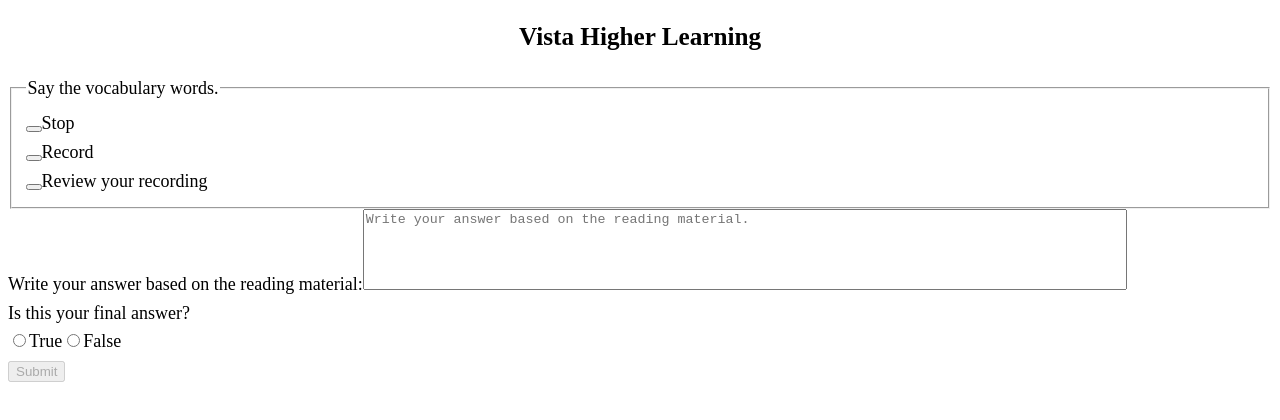
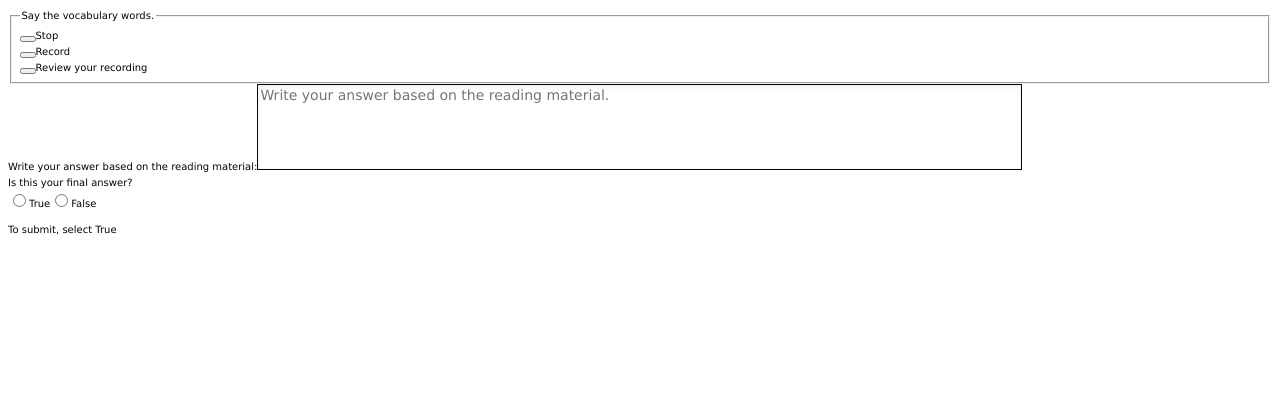
Before and after one commit to james-laff-vista/vista, a React app: page / in a window 1280 px wide. Shown: the top 420 px of the page. Built offline with nearby package versions, Linux system fonts and the light colour scheme.

Commit message:
add color and font size vars, adjust styles, improve accessibility

```diff
--- a/client/components/VocabSubmit.jsx
+++ b/client/components/VocabSubmit.jsx
@@ -14,7 +14,10 @@ const VocabSubmit = () => {
           value='false' onChange={() => setNoSubmit(true)} />
         <label htmlFor='false'>False</label>
       </div>
-      <input type='submit' value='Submit' disabled={noSubmit} />
+      {noSubmit
+        ? <p className='disabled-form-element'>To submit, select True</p>
+        : <input type='submit' value='Submit' />}
+      {/* <input type='submit' value='Submit' disabled={noSubmit} /> */}
     </div>
   );
 };
--- a/client/containers/MainContainer.jsx
+++ b/client/containers/MainContainer.jsx
@@ -7,7 +7,6 @@ const MainContainer = () => {
 
   return (
     <form className="lesson-review">
-      <h1 onClick={() => response.current.focus()}>Vista Higher Learning</h1>
       <VocabButtons response={response} />
       <label className='screen-reader' htmlFor='freeform-response'>
           Write your answer based on the reading material:
--- /dev/null
+++ b/client/scss/_variables.scss
@@ -0,0 +1,15 @@
+$primary-black: #050505;
+$secondary-black: #3B3d3f;
+$light-gray: #cfd2d8;
+$super-light-gray: #f6f9ff;
+
+$primary-color: #1d4289;
+$primary-color-light: #1B3C79;
+$primary-color-dark: #132B58;
+
+$secondary-color: #61170F;
+$secondary-color-light: #781C12;
+
+$font-size--default: 1.6rem;
+$font-size--small: 1.4rem;
+$font-size--large: 2.4rem;
--- a/client/scss/application.scss
+++ b/client/scss/application.scss
@@ -1,16 +1,24 @@
+@import './variables.scss';
+
 html {
-  font-size: 18px;
+  font-size: 62.5%;
+  font-family: 'Verdana', sans-serif;
+  color: $primary-black;
   line-height: 1.6;
 }
 
 h1 {
-  font-size: 1.4em;
+  font-size: $font-size--large;
   text-align: center;
 }
 
 textarea {
   width: 60%;
+  font-size: $font-size--small;
+  font-family: inherit;
   resize: none;
+  border: 1px solid $primary-black;
+  box-shadow: inset 0 2px 4px 0 hsla(0, 0%, 0%, 0.08);
 }
 
 .screen-reader {
@@ -28,6 +36,7 @@ textarea {
 .lesson-review {
   margin: 0 auto;
   max-width: 1400px;
+  font-size: $font-size--default;
   display: flex;
   flex-direction: column;
   justify-content: center;
@@ -42,6 +51,8 @@ textarea {
 
   legend {
     text-align: center;
+    font-size: $font-size--large;
+    font-weight: 600;
   }
 }
 
@@ -51,6 +62,7 @@ textarea {
   flex-direction: column;
   align-items: center;
   text-align: center;
+  font-weight: 600;
 }
 
 .media-button {
@@ -58,27 +70,29 @@ textarea {
   border: 0.75em solid transparent;
   padding: 20px;
   outline: none;
+  background-color: $super-light-gray;
 
   &.active {
-    background-color: yellow;
+    background-color: $light-gray;
   }
 
   &:hover,&:focus {
-    border: 0.75em solid black;
+    border: 0.75em solid $light-gray;
   }
 }
 
 .square {
   height: 50px;
   width: 50px;
-  background-color: red;
+  background-color: $secondary-color;
+  // outline: 5px solid $secondary-color;
 }
 
 .circle {
   height: 50px;
   width: 50px;
   border-radius: 50%;
-  background-color: blue;
+  outline: 5px solid $primary-color-light;
 }
 
 .triangle-right {
@@ -87,22 +101,30 @@ textarea {
   margin-left: 7px;
   border-width: 0px;
 	border-top: 25px solid transparent;
-	border-left: 43px solid green;
+	border-left: 43px solid $primary-color-dark;
 	border-bottom: 25px solid transparent;
   background-color: transparent;
 }
 
 .submit-buttons {
   text-align: center;
+  font-weight: 600;
 }
 
 .answer-buttons {
   text-align: center;
   margin: 0 auto;
+  font-weight: 500;
 
   label {
     margin-right: 10px;
   }
+}
+
+.disabled-form-element {
+  margin-top: 0px;
+  font-style: italic;
+  font-weight: 400;
 }
 
 @media screen and (max-width: 350px) {
```
